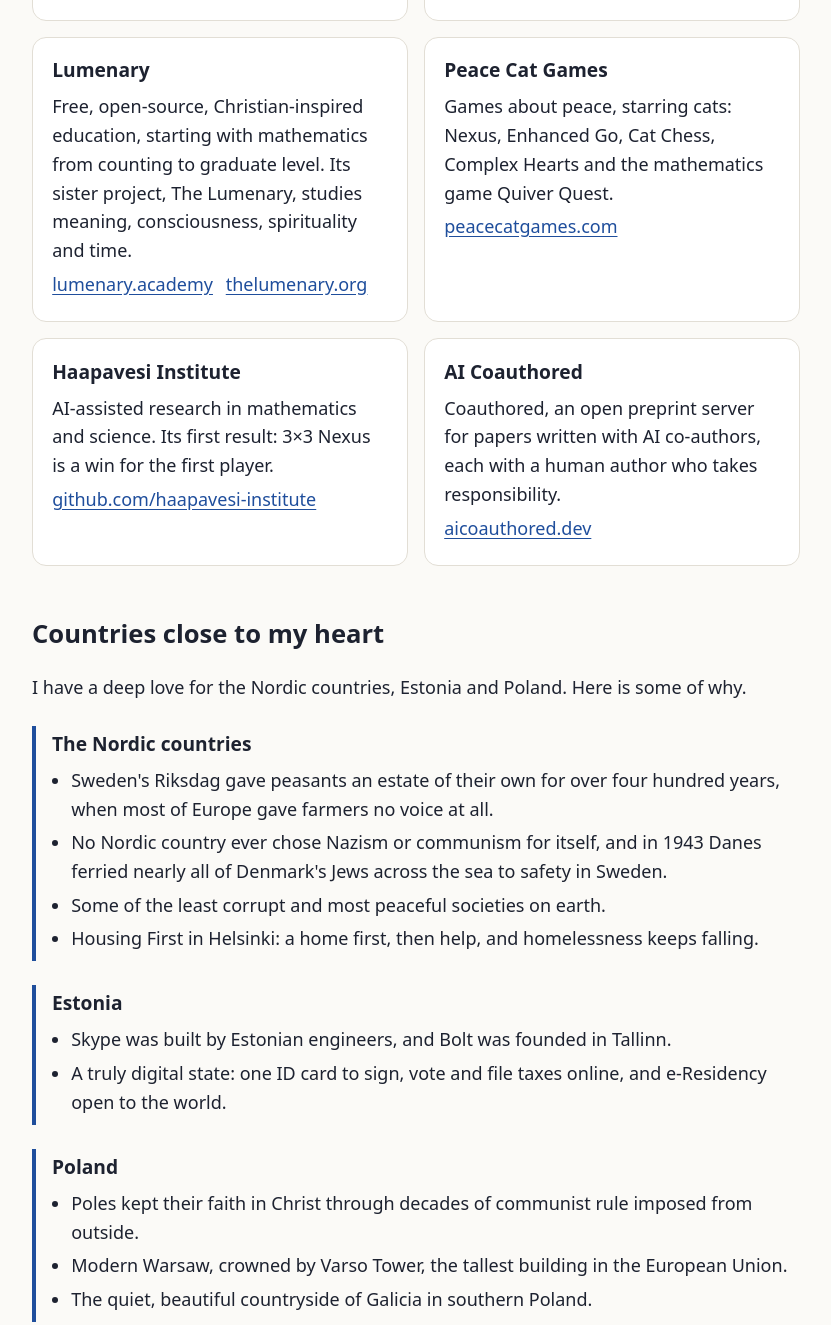
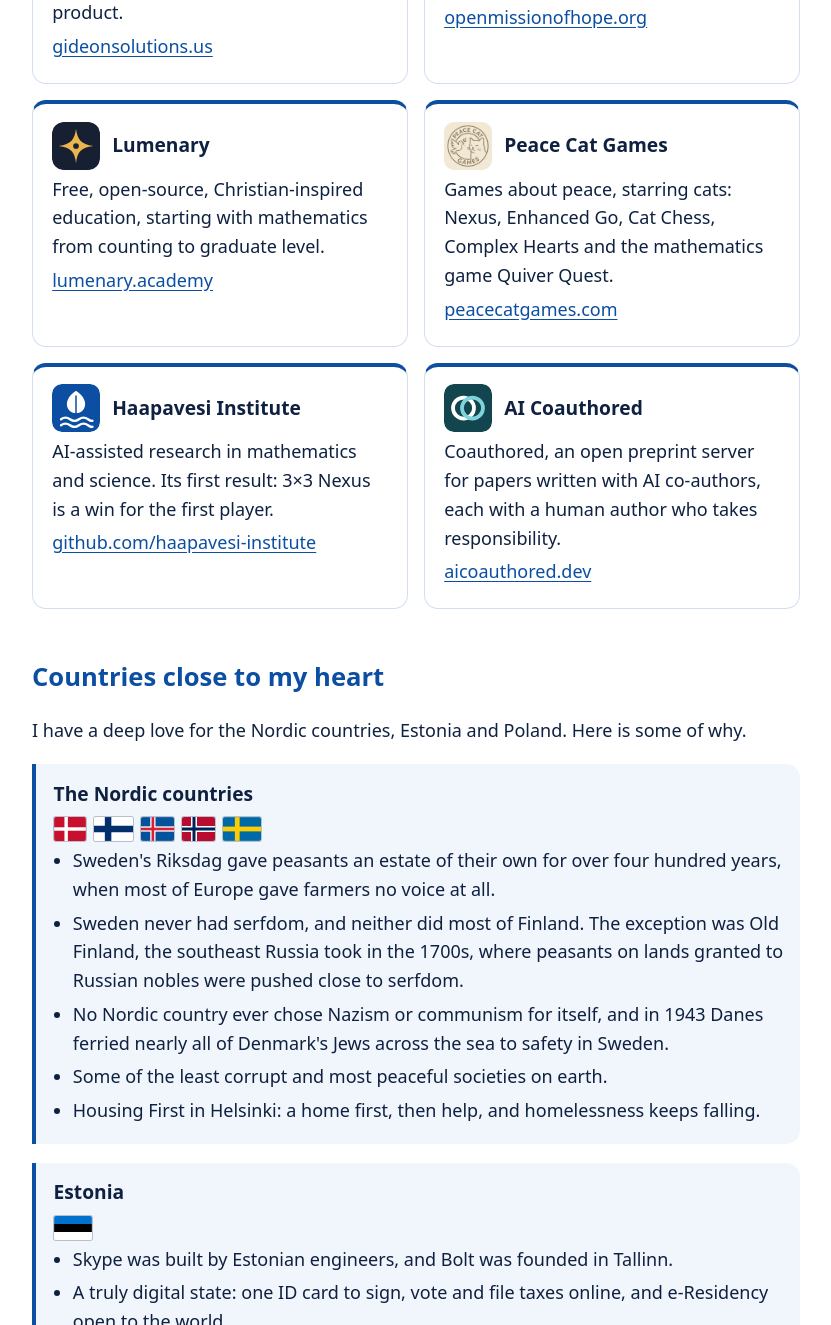
Before and after one commit to iajoiner/iajoiner.github.io, an Astro site: page / in a window 1280 px wide. Shown: the part 744-2069 px from the top of the page, without its empty margins (224-1055 px from the left). Built offline with nearby package versions, Linux system fonts and the light colour scheme; Astro itself is replaced by a stand-in of ours.

Commit message:
Flags, organisation icons, blue and white, and corrections
Nordic, Estonian and Polish flags as inline SVGs with localised labels;
each organisation's own icon (Haapavesi Institute gets an aspen leaf over
water); a blue-and-white theme in light and dark; the point that Sweden
and most of Finland never had serfdom, Old Finland excepted; Open Mission
of Hope's own site; The Lumenary removed (not ours).

Co-Authored-By: Claude Opus 5.5 <noreply@anthropic.com>

```diff
--- /dev/null
+++ b/src/components/Flag.astro
@@ -0,0 +1,94 @@
+---
+/**
+ * National flags as small inline SVGs, drawn to each flag's official
+ * proportions and colours. The label names the flag for screen readers.
+ */
+import type { FlagCode } from "../i18n/home";
+
+interface Props {
+  code: FlagCode;
+  label: string;
+}
+
+const { code, label } = Astro.props;
+
+const VIEW: Record<FlagCode, [number, number]> = {
+  dk: [37, 28],
+  fi: [18, 11],
+  is: [25, 18],
+  no: [22, 16],
+  se: [16, 10],
+  ee: [33, 21],
+  pl: [8, 5],
+};
+const [w, h] = VIEW[code];
+---
+
+<svg class="flag" viewBox={`0 0 ${w} ${h}`} width={Math.round((w / h) * 24)} height="24" role="img" aria-label={label}>
+  {
+    code === "dk" && (
+      <>
+        <rect width="37" height="28" fill="#C8102E" />
+        <rect x="12" width="4" height="28" fill="#fff" />
+        <rect y="12" width="37" height="4" fill="#fff" />
+      </>
+    )
+  }
+  {
+    code === "fi" && (
+      <>
+        <rect width="18" height="11" fill="#fff" />
+        <rect x="5" width="3" height="11" fill="#002F6C" />
+        <rect y="4" width="18" height="3" fill="#002F6C" />
+      </>
+    )
+  }
+  {
+    code === "is" && (
+      <>
+        <rect width="25" height="18" fill="#02529C" />
+        <rect x="7" width="4" height="18" fill="#fff" />
+        <rect y="7" width="25" height="4" fill="#fff" />
+        <rect x="8" width="2" height="18" fill="#DC1E35" />
+        <rect y="8" width="25" height="2" fill="#DC1E35" />
+      </>
+    )
+  }
+  {
+    code === "no" && (
+      <>
+        <rect width="22" height="16" fill="#BA0C2F" />
+        <rect x="6" width="4" height="16" fill="#fff" />
+        <rect y="6" width="22" height="4" fill="#fff" />
+        <rect x="7" width="2" height="16" fill="#00205B" />
+        <rect y="7" width="22" height="2" fill="#00205B" />
+      </>
+    )
+  }
+  {
+    code === "se" && (
+      <>
+        <rect width="16" height="10" fill="#006AA7" />
+        <rect x="5" width="2" height="10" fill="#FECC02" />
+        <rect y="4" width="16" height="2" fill="#FECC02" />
+      </>
+    )
+  }
+  {
+    code === "ee" && (
+      <>
+        <rect width="33" height="7" fill="#0072CE" />
+        <rect y="7" width="33" height="7" fill="#000" />
+        <rect y="14" width="33" height="7" fill="#fff" />
+      </>
+    )
+  }
+  {
+    code === "pl" && (
+      <>
+        <rect width="8" height="2.5" fill="#fff" />
+        <rect y="2.5" width="8" height="2.5" fill="#DC143C" />
+      </>
+    )
+  }
+</svg>
--- a/src/components/Home.astro
+++ b/src/components/Home.astro
@@ -1,7 +1,17 @@
 ---
+import type { ImageMetadata } from "astro";
+import { Image } from "astro:assets";
+
 import Base from "../layouts/Base.astro";
-import { HOME, ORGS } from "../i18n/home";
+import Flag from "./Flag.astro";
+import { COUNTRY_FLAGS, FLAG_NAMES, HOME, ORGS, type OrgKey } from "../i18n/home";
 import type { Lang } from "../i18n/languages";
+import coauthored from "../assets/orgs/coauthored.svg";
+import gideon from "../assets/orgs/gideon.svg";
+import haapavesi from "../assets/orgs/haapavesi.svg";
+import lumenary from "../assets/orgs/lumenary.svg";
+import omh from "../assets/orgs/omh.png";
+import pcg from "../assets/orgs/pcg.png";
 
 interface Props {
   lang: Lang;
@@ -9,10 +19,11 @@ interface Props {
 
 const { lang } = Astro.props;
 const h = HOME[lang];
+const ICONS: Record<OrgKey, ImageMetadata> = { gideon, omh, lumenary, pcg, haapavesi, coauthored };
 ---
 
 <Base lang={lang} title="Ian Alexander Joiner" page="home">
-  <section aria-labelledby="name">
+  <section class="hero" aria-labelledby="name">
     <h1 id="name">Ian Alexander Joiner</h1>
     <p class="tagline" lang="en">Christ, Code, Cats.</p>
     {h.taglineGloss && <p class="gloss">{h.taglineGloss}</p>}
@@ -28,7 +39,10 @@ const h = HOME[lang];
       {
         ORGS.map((o) => (
           <li class="card">
-            <h3>{o.name}</h3>
+            <div class="card-head">
+              <Image src={ICONS[o.key]} alt="" width={48} height={48} class="org-icon" />
+              <h3>{o.name}</h3>
+            </div>
             <p>{h.orgs[o.key]}</p>
             <p class="links">
               {o.links.map((l) => (
@@ -45,9 +59,14 @@ const h = HOME[lang];
     <h2 id="countries">{h.countriesTitle}</h2>
     <p>{h.countriesIntro}</p>
     {
-      h.countries.map((c) => (
+      h.countries.map((c, i) => (
         <div class="country">
           <h3>{c.name}</h3>
+          <p class="flags">
+            {(COUNTRY_FLAGS[i] ?? []).map((f) => (
+              <Flag code={f} label={FLAG_NAMES[lang][f]} />
+            ))}
+          </p>
           <ul>
             {c.points.map((p) => (
               <li>{p}</li>
--- a/src/i18n/home.ts
+++ b/src/i18n/home.ts
@@ -1,4 +1,6 @@
 import type { Lang } from "./languages";
+
+export type FlagCode = "dk" | "fi" | "is" | "no" | "se" | "ee" | "pl";
 
 /** The home page's words. English is the original; the other languages are machine translations of it. */
 
@@ -13,15 +15,12 @@ export const ORGS = [
   {
     key: "omh",
     name: "Open Mission of Hope (OMH)",
-    links: [{ href: "https://github.com/openmissionofhope", label: "github.com/openmissionofhope" }],
+    links: [{ href: "https://www.openmissionofhope.org", label: "openmissionofhope.org" }],
   },
   {
     key: "lumenary",
     name: "Lumenary",
-    links: [
-      { href: "https://lumenary.academy", label: "lumenary.academy" },
-      { href: "https://thelumenary.org", label: "thelumenary.org" },
-    ],
+    links: [{ href: "https://lumenary.academy", label: "lumenary.academy" }],
   },
   { key: "pcg", name: "Peace Cat Games", links: [{ href: "https://peacecatgames.com", label: "peacecatgames.com" }] },
   {
@@ -33,6 +32,16 @@ export const ORGS = [
 ] as const;
 
 export type OrgKey = (typeof ORGS)[number]["key"];
+
+/** The flags shown with each country section, in the order of `countries` below. */
+export const COUNTRY_FLAGS: FlagCode[][] = [["dk", "fi", "is", "no", "se"], ["ee"], ["pl"]];
+
+export const FLAG_NAMES: Record<Lang, Record<FlagCode, string>> = {
+  en: { dk: "Flag of Denmark", fi: "Flag of Finland", is: "Flag of Iceland", no: "Flag of Norway", se: "Flag of Sweden", ee: "Flag of Estonia", pl: "Flag of Poland" },
+  es: { dk: "Bandera de Dinamarca", fi: "Bandera de Finlandia", is: "Bandera de Islandia", no: "Bandera de Noruega", se: "Bandera de Suecia", ee: "Bandera de Estonia", pl: "Bandera de Polonia" },
+  sv: { dk: "Danmarks flagga", fi: "Finlands flagga", is: "Islands flagga", no: "Norges flagga", se: "Sveriges flagga", ee: "Estlands flagga", pl: "Polens flagga" },
+  fi: { dk: "Tanskan lippu", fi: "Suomen lippu", is: "Islannin lippu", no: "Norjan lippu", se: "Ruotsin lippu", ee: "Viron lippu", pl: "Puolan lippu" },
+};
 
 export interface HomeContent {
   /** A translation of "Christ, Code, Cats", shown under it; empty in English. */
@@ -63,7 +72,7 @@ export const HOME: Record<Lang, HomeContent> = {
         "Honest software for taxes and money: IRS e-filing and more, with prices stated up front and a person behind every product.",
       omh: "A Christian, open-source humanitarian initiative: prayer, knowledge and transparent mercy.",
       lumenary:
-        "Free, open-source, Christian-inspired education, starting with mathematics from counting to graduate level. Its sister project, The Lumenary, studies meaning, consciousness, spirituality and time.",
+        "Free, open-source, Christian-inspired education, starting with mathematics from counting to graduate level.",
       pcg: "Games about peace, starring cats: Nexus, Enhanced Go, Cat Chess, Complex Hearts and the mathematics game Quiver Quest.",
       haapavesi: "AI-assisted research in mathematics and science. Its first result: 3×3 Nexus is a win for the first player.",
       coauthored:
@@ -76,6 +85,7 @@ export const HOME: Record<Lang, HomeContent> = {
         name: "The Nordic countries",
         points: [
           "Sweden's Riksdag gave peasants an estate of their own for over four hundred years, when most of Europe gave farmers no voice at all.",
+          "Sweden never had serfdom, and neither did most of Finland. The exception was Old Finland, the southeast Russia took in the 1700s, where peasants on lands granted to Russian nobles were pushed close to serfdom.",
           "No Nordic country ever chose Nazism or communism for itself, and in 1943 Danes ferried nearly all of Denmark's Jews across the sea to safety in Sweden.",
           "Some of the least corrupt and most peaceful societies on earth.",
           "Housing First in Helsinki: a home first, then help, and homelessness keeps falling.",
@@ -116,7 +126,7 @@ export const HOME: Record<Lang, HomeContent> = {
         "Software honesto para impuestos y dinero: presentación electrónica ante el IRS y más, con precios claros desde el principio y una persona detrás de cada producto.",
       omh: "Una iniciativa humanitaria cristiana y de código abierto: oración, conocimiento y misericordia transparente.",
       lumenary:
-        "Educación gratuita, de código abierto y de inspiración cristiana, empezando por las matemáticas, desde contar hasta el nivel de posgrado. Su proyecto hermano, The Lumenary, estudia el sentido, la conciencia, la espiritualidad y el tiempo.",
+        "Educación gratuita, de código abierto y de inspiración cristiana, empezando por las matemáticas, desde contar hasta el nivel de posgrado.",
       pcg: "Juegos sobre la paz, protagonizados por gatos: Nexus, Enhanced Go, Cat Chess, Complex Hearts y el juego matemático Quiver Quest.",
       haapavesi: "Investigación en matemáticas y ciencias asistida por IA. Su primer resultado: en Nexus 3×3 gana el primer jugador.",
       coauthored:
@@ -129,6 +139,7 @@ export const HOME: Record<Lang, HomeContent> = {
         name: "Los países nórdicos",
         points: [
           "El Riksdag sueco dio a los campesinos su propio estamento durante más de cuatrocientos años, cuando en casi toda Europa los agricultores no tenían voz.",
+          "Suecia nunca tuvo servidumbre, y tampoco la mayor parte de Finlandia. La excepción fue la Vieja Finlandia, el sureste que Rusia tomó en el siglo XVIII, donde los campesinos de las tierras concedidas a nobles rusos quedaron muy cerca de la servidumbre.",
           "Ningún país nórdico eligió nunca por sí mismo el nazismo ni el comunismo, y en 1943 los daneses llevaron por mar a casi todos los judíos de Dinamarca a un lugar seguro en Suecia.",
           "Algunas de las sociedades menos corruptas y más pacíficas del mundo.",
           "Housing First en Helsinki: primero una vivienda, después la ayuda, y el número de personas sin hogar sigue bajando.",
@@ -169,7 +180,7 @@ export const HOME: Record<Lang, HomeContent> = {
         "Ärlig programvara för skatter och pengar: e-deklaration till IRS med mera, med priser som anges från början och en människa bakom varje produkt.",
       omh: "Ett kristet humanitärt initiativ med öppen källkod: bön, kunskap och öppen barmhärtighet.",
       lumenary:
-        "Fri utbildning med öppen källkod och kristen inspiration, med början i matematik från att räkna till forskarnivå. Systerprojektet The Lumenary utforskar mening, medvetande, andlighet och tid.",
+        "Fri utbildning med öppen källkod och kristen inspiration, med början i matematik från att räkna till forskarnivå.",
       pcg: "Spel om fred, med katter i huvudrollerna: Nexus, Enhanced Go, Cat Chess, Complex Hearts och matematikspelet Quiver Quest.",
       haapavesi: "AI-assisterad forskning i matematik och naturvetenskap. Första resultatet: i 3×3-Nexus vinner den som börjar.",
       coauthored:
@@ -182,6 +193,7 @@ export const HOME: Record<Lang, HomeContent> = {
         name: "Norden",
         points: [
           "Sveriges riksdag gav bönderna ett eget stånd i över fyrahundra år, när bönder i större delen av Europa saknade röst.",
+          "Sverige hade aldrig livegenskap, och inte heller större delen av Finland. Undantaget var Gamla Finland, den sydöstra del som Ryssland tog på 1700-talet, där bönderna på jord som skänkts till ryska adelsmän trycktes ned nära livegenskap.",
           "Inget nordiskt land valde någonsin nazism eller kommunism av egen vilja, och 1943 förde danskarna nästan alla Danmarks judar över havet i säkerhet till Sverige.",
           "Några av världens minst korrumperade och mest fredliga samhällen.",
           "Bostad först i Helsingfors: först ett hem, sedan hjälp, och hemlösheten fortsätter att minska.",
@@ -222,7 +234,7 @@ export const HOME: Record<Lang, HomeContent> = {
         "Rehellisiä ohjelmistoja veroihin ja raha-asioihin: sähköinen veroilmoitus Yhdysvaltain verovirastolle (IRS) ja paljon muuta. Hinnat kerrotaan heti alussa, ja jokaisen tuotteen takana on ihminen.",
       omh: "Kristillinen avoimen lähdekoodin humanitaarinen hanke: rukousta, tietoa ja läpinäkyvää laupeutta.",
       lumenary:
-        "Maksutonta, avoimen lähdekoodin ja kristillisen inspiraation opetusta, alkaen matematiikasta laskemisen alkeista jatko-opintotasolle. Sisarhanke The Lumenary tutkii merkitystä, tietoisuutta, hengellisyyttä ja aikaa.",
+        "Maksutonta, avoimen lähdekoodin ja kristillisen inspiraation opetusta, alkaen matematiikasta laskemisen alkeista jatko-opintotasolle.",
       pcg: "Pelejä rauhasta, pääosissa kissat: Nexus, Enhanced Go, Cat Chess, Complex Hearts ja matematiikkapeli Quiver Quest.",
       haapavesi: "Tekoälyavusteista matematiikan ja luonnontieteiden tutkimusta. Ensimmäinen tulos: 3×3-Nexuksessa aloittaja voittaa.",
       coauthored:
@@ -235,6 +247,7 @@ export const HOME: Record<Lang, HomeContent> = {
         name: "Pohjoismaat",
         points: [
           "Ruotsin valtiopäivillä talonpojilla oli oma säätynsä yli neljänsadan vuoden ajan, kun suurimmassa osassa Eurooppaa talonpojilla ei ollut lainkaan ääntä.",
+          "Ruotsissa ei koskaan ollut maaorjuutta, eikä myöskään suurimmassa osassa Suomea. Poikkeus oli Vanha Suomi, Venäjän 1700-luvulla valtaama kaakkoinen alue, jossa venäläisille aatelisille lahjoitettujen maiden talonpojat painettiin lähelle maaorjuutta.",
           "Yksikään Pohjoismaa ei koskaan itse valinnut natsismia eikä kommunismia, ja vuonna 1943 tanskalaiset veivät lähes kaikki Tanskan juutalaiset meren yli turvaan Ruotsiin.",
           "Joitakin maailman vähiten korruptoituneita ja rauhallisimpia yhteiskuntia.",
           "Asunto ensin Helsingissä: ensin koti, sitten apu, ja asunnottomuus vähenee yhä.",
--- a/src/styles/global.css
+++ b/src/styles/global.css
@@ -1,26 +1,31 @@
 :root {
-  --paper: #fbfaf7;
+  /* Blue and white, like the Finnish flag. */
+  --paper: #ffffff;
+  --tint: #f1f5fc;
   --card: #ffffff;
-  --ink: #1d2230;
-  --muted: #5b6272;
-  --line: #e2ded5;
-  --accent: #1f4e9c; /* a deep Nordic blue */
-  --accent-soft: #e8eef8;
-  --warm: #b4532a; /* a cat's ginger */
+  --ink: #0f2140;
+  --muted: #4a5b78;
+  --line: #d3dff1;
+  --accent: #0b4ea2;
+  --accent-soft: #e6eefa;
+  --band: #0b3d91;
+  --band-ink: #ffffff;
   --radius: 14px;
   color-scheme: light;
 }
 
 @media (prefers-color-scheme: dark) {
   :root {
-    --paper: #14171f;
-    --card: #1b1f2a;
-    --ink: #eceae4;
-    --muted: #a7adba;
-    --line: #2d3342;
-    --accent: #8fb3ff;
-    --accent-soft: #1e2a44;
-    --warm: #f0a070;
+    --paper: #0a1733;
+    --tint: #0e1e40;
+    --card: #10234a;
+    --ink: #eef3fb;
+    --muted: #a9b9d6;
+    --line: #23396a;
+    --accent: #9cc3ff;
+    --accent-soft: #16295a;
+    --band: #06112a;
+    --band-ink: #ffffff;
     color-scheme: dark;
   }
 }
@@ -49,7 +54,7 @@ a {
 
 a:focus-visible,
 button:focus-visible {
-  outline: 3px solid var(--warm);
+  outline: 3px solid var(--accent);
   outline-offset: 2px;
   border-radius: 4px;
 }
@@ -72,8 +77,18 @@ button:focus-visible {
   padding: 0 1rem;
 }
 
-header.site {
-  border-bottom: 1px solid var(--line);
+header.site,
+footer.site {
+  background: var(--band);
+  color: var(--band-ink);
+}
+header.site a,
+footer.site a {
+  color: var(--band-ink);
+}
+header.site a:focus-visible,
+footer.site a:focus-visible {
+  outline-color: var(--band-ink);
 }
 header.site .wrap {
   display: flex;
@@ -86,8 +101,8 @@ header.site .wrap {
 }
 .brand {
   font-weight: 700;
-  color: var(--ink);
   text-decoration: none;
+  letter-spacing: 0.01em;
 }
 nav ul {
   list-style: none;
@@ -130,8 +145,15 @@ h3 {
 .tagline {
   font-size: 1.5rem;
   font-weight: 700;
-  color: var(--warm);
+  color: var(--accent);
   margin: 0;
+}
+.hero {
+  border-bottom: 4px solid var(--accent);
+  padding-bottom: 1.5rem;
+}
+h2 {
+  color: var(--accent);
 }
 .gloss {
   color: var(--muted);
@@ -157,8 +179,26 @@ h3 {
 .card {
   background: var(--card);
   border: 1px solid var(--line);
+  border-top: 4px solid var(--accent);
   border-radius: var(--radius);
   padding: 1.1rem 1.2rem;
+}
+.card-head {
+  display: flex;
+  align-items: center;
+  gap: 0.75rem;
+  margin-bottom: 0.3rem;
+}
+.card-head h3 {
+  margin: 0;
+}
+.org-icon {
+  width: 48px;
+  height: 48px;
+  border-radius: 10px;
+  flex: none;
+  object-fit: contain;
+  background: #fff;
 }
 .card p {
   margin: 0.3rem 0;
@@ -171,9 +211,26 @@ h3 {
 }
 
 .country {
+  background: var(--tint);
   border-left: 4px solid var(--accent);
-  padding: 0.2rem 0 0.2rem 1rem;
-  margin: 1.5rem 0;
+  border-radius: 0 var(--radius) var(--radius) 0;
+  padding: 0.9rem 1rem 0.9rem 1.1rem;
+  margin: 1.2rem 0;
+}
+.country h3 {
+  margin: 0;
+}
+.flags {
+  display: flex;
+  flex-wrap: wrap;
+  gap: 0.5rem;
+  margin: 0.5rem 0 0.2rem;
+}
+.flag {
+  height: 24px;
+  width: auto;
+  border-radius: 2px;
+  box-shadow: 0 0 0 1px rgba(15, 33, 64, 0.25);
 }
 .country ul {
   margin: 0.3rem 0 0;
@@ -227,8 +284,6 @@ h3 {
 }
 
 footer.site {
-  border-top: 1px solid var(--line);
-  color: var(--muted);
   font-size: 0.95rem;
   padding: 1.5rem 0 2.5rem;
 }
@@ -236,8 +291,7 @@ footer.site p {
   margin: 0.4rem 0;
 }
 .mt-note {
-  background: var(--accent-soft);
+  background: rgba(255, 255, 255, 0.12);
   border-radius: var(--radius);
   padding: 0.6rem 0.9rem;
-  color: var(--ink);
 }
```
Also changed, not shown: src/assets/orgs/coauthored.svg (added), src/assets/orgs/gideon.svg (added), src/assets/orgs/haapavesi.svg (added), src/assets/orgs/lumenary.svg (added), src/assets/orgs/omh.png (added), src/assets/orgs/pcg.png (added).
